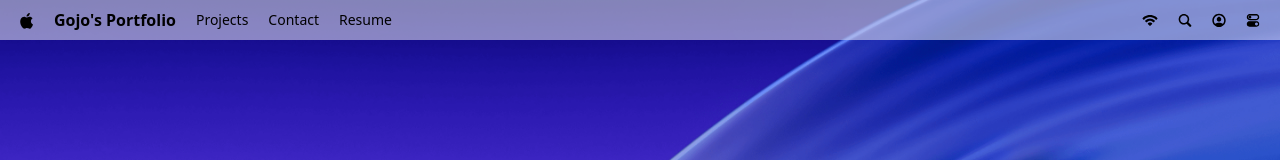
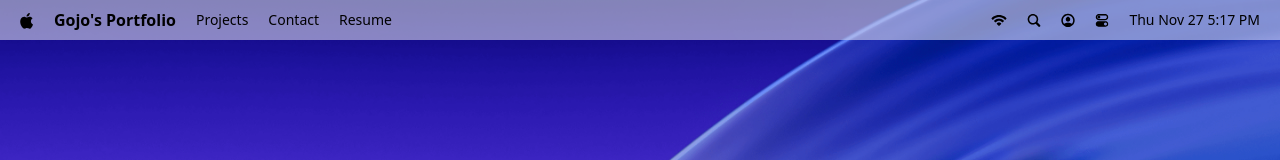
Before and after one commit to SanukaWaravita/MacOS_Portfolio, a React (Vite) app: page / in a window 1280 px wide. Shown: the top 160 px of the page. Built offline with nearby package versions, Linux system fonts and the light colour scheme; a web font is replaced by a local one.

Commit message:
Imported dayjs and added data and time to macos navbar

```diff
--- a/package.json
+++ b/package.json
@@ -11,6 +11,7 @@
   },
   "dependencies": {
     "@tailwindcss/vite": "^4.1.17",
+    "dayjs": "^1.11.19",
     "react": "^19.2.0",
     "react-dom": "^19.2.0",
     "tailwindcss": "^4.1.17"
--- a/src/components/Navbar.jsx
+++ b/src/components/Navbar.jsx
@@ -1,3 +1,5 @@
+import dayjs from 'dayjs'
+
 import { navIcons, navLinks } from '#constants'
 import React from 'react'
 
@@ -25,6 +27,7 @@ const Navbar = () => {
                     </li>
                 ))}
             </ul>
+            <time>{dayjs().format("ddd MMM D h:mm A")}</time>
         </div>
     </nav>
   )
```
Also changed, not shown: 1 other file (tests, documents, lock files or other folders).
